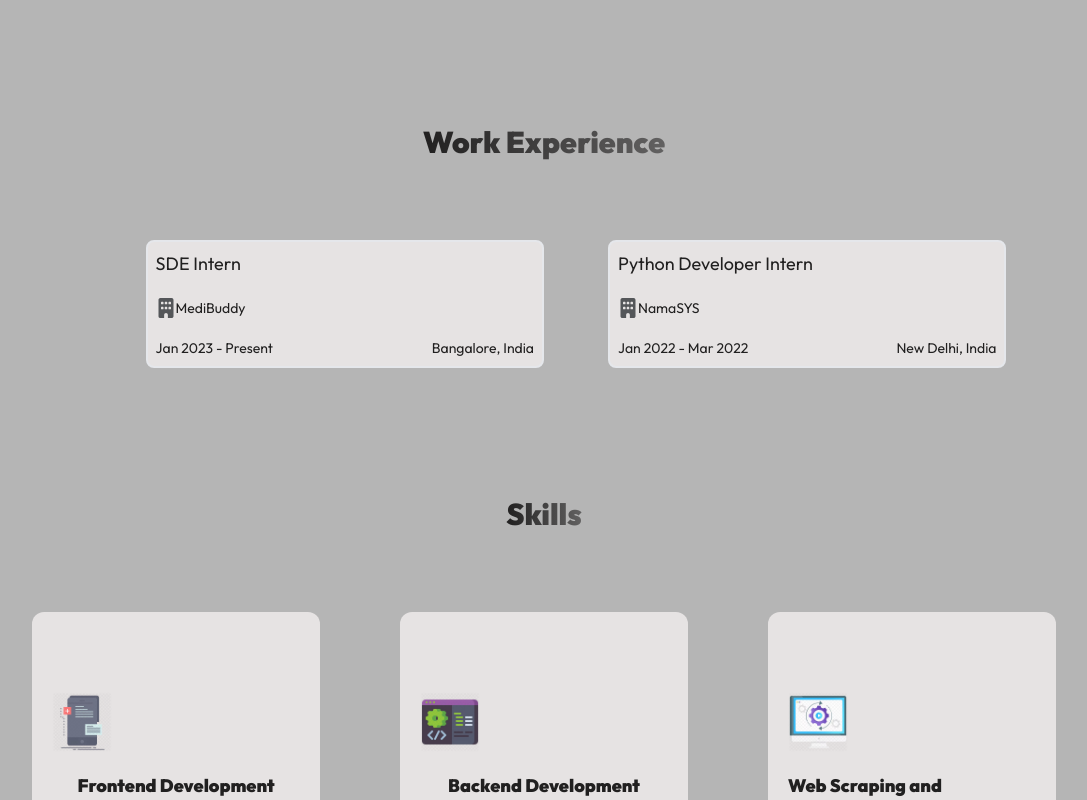
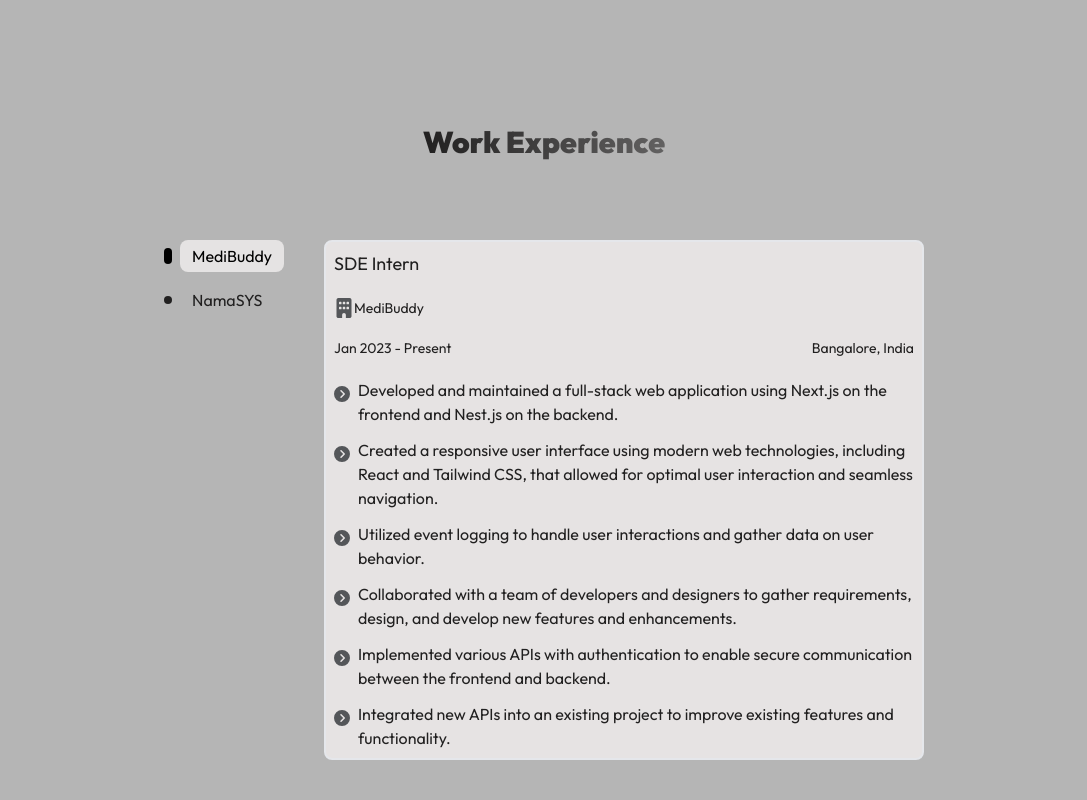
Before and after one commit to ovaixe/portfolio-owais, a Next.js app: page / in a window 1280 px wide. Shown: the part 700-1500 px from the top of the page, without its empty margins (96-1183 px from the left). Built offline with nearby package versions, Linux system fonts and the light colour scheme.

Commit message:
Updated Work experience

```diff
--- a/data/work.json
+++ b/data/work.json
@@ -5,14 +5,28 @@
             "role": "SDE Intern",
             "startDate": "Jan 2023",
             "endDate": "Present",
-            "location": "Bangalore, India"
+            "location": "Bangalore, India",
+            "description" : [
+                "Developed and maintained a full-stack web application using Next.js on the frontend and Nest.js on the backend.",
+                "Created a responsive user interface using modern web technologies, including React and Tailwind CSS, that allowed for optimal user interaction and seamless navigation.",
+                "Utilized event logging to handle user interactions and gather data on user behavior.",
+                "Collaborated with a team of developers and designers to gather requirements, design, and develop new features and enhancements.",
+                "Implemented various APIs with authentication to enable secure communication between the frontend and backend.",
+                "Integrated new APIs into an existing project to improve existing features and functionality."
+            ]
         },
         {
             "name": "NamaSYS",
             "role": "Python Developer Intern",
             "startDate": "Jan 2022",
             "endDate": "Mar 2022",
-            "location": "New Delhi, India"
+            "location": "New Delhi, India",
+            "description": [
+                "Developed efficient programs to automate tasks involving scraping data etc.",
+                "Successfully debugged and resolved code issues related to data storage in the database, ensuring accurate data management.",
+                "Worked with different APIs and SQL databases to retrieve and store data for data analysis.",
+                "Implemented an end-to-end solution on Microsoft Azure, involving the creation of virtual machines and Developed a automation script to retrieve data from APIs and securely store it in Azure Blob Storage."
+            ]
         }
     ]
 }
--- a/src/components/Navbar.tsx
+++ b/src/components/Navbar.tsx
@@ -13,7 +13,7 @@
       <div className="w-full lg:w-[80%] h-20 py-2 border-b-2 border-[#606060] flex flex-row justify-between items-center">
         <div className="flex flex-row justify-cneter items-center space-x-5">
           <Link href="mailto:owaisbhat996@outlook.com">
-            <div className="w-12 h-12 rounded-full flex justify-center items-center border-2 border-[#898888] bg-[#1A1A1A]">
+            <div className="w-12 h-12 rounded-full flex justify-center items-center border-2 border-[#898888] bg-[#EBE9E9] dark:bg-[#222121]">
               <FontAwesomeIcon
                 icon={faEnvelope}
                 className="text-[#545659] w-5 h-5"
--- a/src/components/Work.tsx
+++ b/src/components/Work.tsx
@@ -1,40 +1,89 @@
+import { useState } from "react";
 import { FontAwesomeIcon } from "@fortawesome/react-fontawesome";
-import { faBuilding } from "@fortawesome/free-solid-svg-icons";
+import {
+  faBuilding,
+  faCircleChevronRight,
+} from "@fortawesome/free-solid-svg-icons";
 import work from "../../data/work.json";
 
-export default function Work() {
+interface TabPanelProps {
+  index: number;
+}
+
+function TabPanel(props: TabPanelProps) {
+  const { index } = props;
+
   return (
-    <div className="flex flex-col justify-center items-center mt-32 space-y-20">
-      <h1 className="text-2xl lg:text-3xl font-bold lg:font-black text-lightText text-transparent bg-clip-text bg-gradient-to-r from-lightText to-[#626161] dark:bg-gradient-to-r dark:from-darkText dark:to-[#424141]">
-        Work Experience
-      </h1>
-      <div className="grid grid-cols-1 lg:grid-cols-2 space-y-10 lg:space-y-0 lg:space-x-32">
-        {work.companies.map((company, index) => (
-          <div
-            key={index}
-            className="w-full place-self-center bg-[#e6e3e3] dark:bg-[#222121] border-2 dark:border-lightText rounded-lg p-2 space-y-5 hover:bg-white dark:hover:bg-black transition ease-in-out delay-150 hover:-translate-y-1 hover:scale-110 duration-500"
-          >
+    <div className="w-full place-self-center bg-[#e6e3e3] dark:bg-[#222121] border-2 dark:border-lightText rounded-lg p-2 space-y-5">
       <div className="text-lg text-lightText dark:text-darkText">
-              {company.role}
+        {work.companies[index].role}
       </div>
       <div className="text-sm text-lightText dark:text-darkText flex flex-row">
-              <FontAwesomeIcon
-                icon={faBuilding}
-                className="text-[#545659] w-5 h-5"
-              />
-              {company.name}
+        <FontAwesomeIcon icon={faBuilding} className="text-[#545659] w-5 h-5" />
+        {work.companies[index].name}
       </div>
       <div className="flex flex-row justify-between items-center space-x-5">
         <div className="text-sm text-lightText dark:text-darkText">
-                {company.startDate} - {company.endDate}
+          {work.companies[index].startDate} - {work.companies[index].endDate}
         </div>
         <div className="text-sm text-lightText dark:text-darkText">
-                {company.location}
+          {work.companies[index].location}
         </div>
       </div>
+      <div className="space-y-3">
+        {work.companies[index].description.map((item, index) => (
+          <div key={index} className="flex flex-row space-x-2 items-start">
+            <div className="pt-1">
+              <FontAwesomeIcon
+                icon={faCircleChevronRight}
+                className="text-[#545659] w-4 h-4"
+              />
+            </div>
+            <div className="text-lightText dark:text-darkText">{item}</div>
           </div>
         ))}
       </div>
     </div>
   );
 }
+
+export default function Work() {
+  const [value, setValue] = useState(0);
+
+  return (
+    <div className="flex flex-col justify-center items-center mt-32 space-y-20">
+      <h1 className="text-2xl lg:text-3xl font-bold lg:font-black text-lightText text-transparent bg-clip-text bg-gradient-to-r from-lightText to-[#626161] dark:bg-gradient-to-r dark:from-darkText dark:to-[#424141]">
+        Work Experience
+      </h1>
+
+      <div className="flex flex-col space-y-5 lg:space-y-0 lg:space-x-10 lg:flex-row">
+        <div className="flex flex-row space-x-5 lg:space-x-0 lg:space-y-3 lg:flex-col">
+          {work.companies.map((company, index) => (
+            <div key={index} className="flex flex-row space-x-2 items-center">
+              <div
+                className={`w-2 rounded-full ${
+                  index === value
+                    ? "h-4 bg-black dark:bg-white"
+                    : "h-2 bg-lightText dark:bg-darkText"
+                }`}
+              ></div>
+              <div
+                className={`px-3 py-1 rounded-lg cursor-pointer ${
+                  index === value
+                    ? "bg-[#E5E3E3] dark:bg-[#222121] text-black dark:text-white"
+                    : "text-lightText dark:text-darkText"
+                }`}
+                onClick={() => setValue(index)}
+              >
+                {company.name}
+              </div>
+            </div>
+          ))}
+        </div>
+        <div className="w-full lg:w-[600px]">
+          <TabPanel index={value} />
+        </div>
+      </div>
+    </div>
+  );
+}
--- a/src/pages/index.tsx
+++ b/src/pages/index.tsx
@@ -1,7 +1,6 @@
-import Image from "next/image";
 import Link from "next/link";
 import { FontAwesomeIcon } from "@fortawesome/react-fontawesome";
-import { faBuilding, faEnvelope } from "@fortawesome/free-solid-svg-icons";
+import { faEnvelope } from "@fortawesome/free-solid-svg-icons";
 import Bio from "@/components/Bio";
 import Work from "@/components/Work";
 import Skills from "@/components/Skills";
```
Lines whose indentation alone changed are shown as unchanged.
